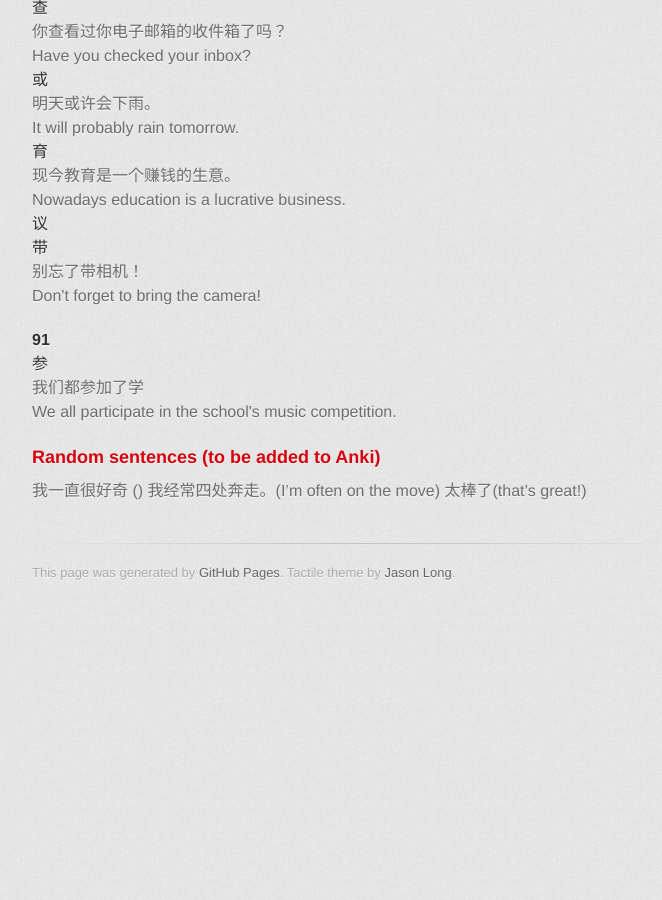
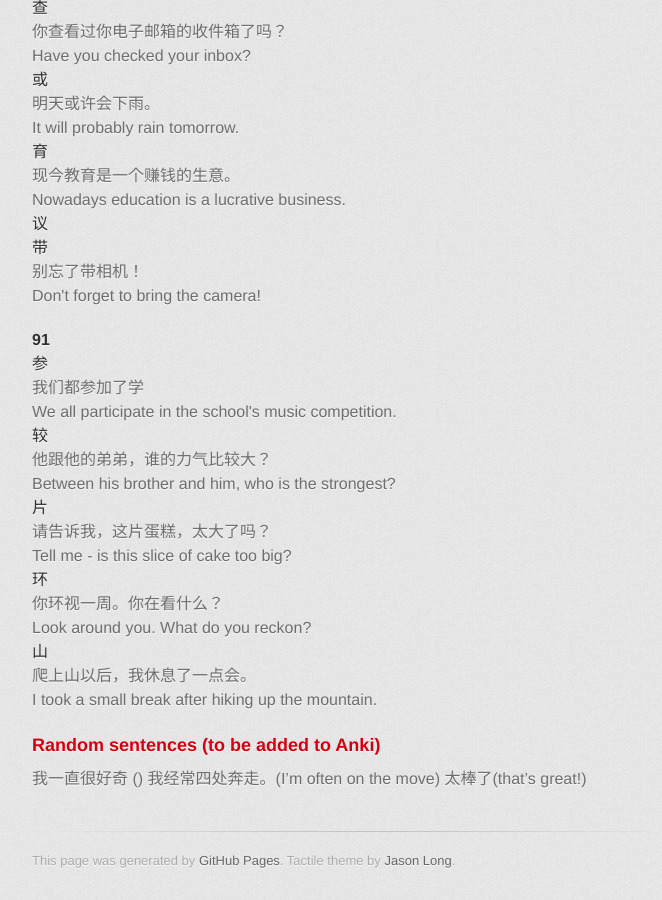
Before and after one commit to axiomiety/axiomiety.github.io, a Jekyll site: the page built from llog/mandarin.markdown, in a window 1280 px wide and 900 px high, scrolled down 6030 px. Shown: the whole window, without its empty margins (298-960 px from the left). Built offline with Jekyll 4.4.1, drawn with Linux system fonts in a browser that asks for light colours; nearby versions of some CDN libraries; some web fonts are replaced; before the commit the page ends 6642 px from its top, so only the background shows below that.

Commit message:
mandarin

```diff
--- a/llog/mandarin.markdown
+++ b/llog/mandarin.markdown
@@ -314,18 +314,18 @@ Character|Sentence|Translation
   <dt>参</dt>
   <dd>我们都参加了学</dd>
   <dd>We all participate in the school's music competition.</dd>
-  <dt></dt>
-  <dd></dd>
-  <dd></dd>
-  <dt></dt>
-  <dd></dd>
-  <dd></dd>
-  <dt></dt>
-  <dd></dd>
-  <dd></dd>
-  <dt></dt>
-  <dd></dd>
-  <dd></dd>
+  <dt>较</dt>
+  <dd>他跟他的弟弟，谁的力气比较大？</dd>
+  <dd>Between his brother and him, who is the strongest?</dd>
+  <dt>片</dt>
+  <dd>请告诉我，这片蛋糕，太大了吗？</dd>
+  <dd>Tell me - is this slice of cake too big?</dd>
+  <dt>环</dt>
+  <dd>你环视一周。你在看什么？</dd>
+  <dd>Look around you. What do you reckon?</dd>
+  <dt>山</dt>
+  <dd>爬上山以后，我休息了一点会。</dd>
+  <dd>I took a small break after hiking up the mountain.</dd>
   <dt></dt>
   <dd></dd>
   <dd></dd>
```
